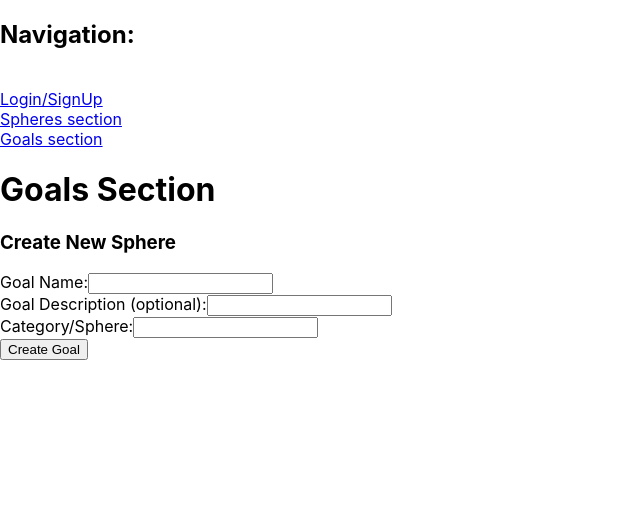
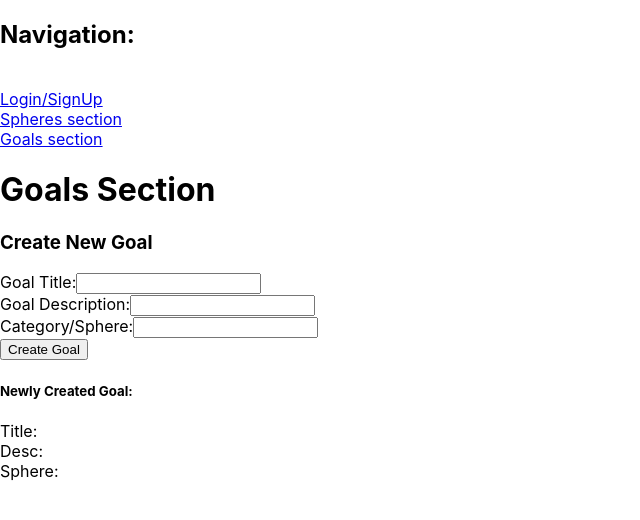
Before and after one commit to Janhavi-Shinde/rails-react-fe-capstone, a React (Create React App) app: page /Goals in a window 1280 px wide. Shown: the top 520 px of the page, without its empty margins (0-640 px from the left). Built offline with nearby package versions, Linux system fonts and the light colour scheme.

Commit message:
added state to Goals 'create' static form also; only fetch request remaining

```diff
--- a/src/Goals.js
+++ b/src/Goals.js
@@ -1,4 +1,4 @@
-import React from "react";
+import React, {useState} from "react";
 
 function Goals() {
   // const [data, setData] = useState(null);
@@ -12,7 +12,25 @@ function Goals() {
   //     }, []
 
   // );
+  const [goalData, setGoalData] = useState({
+    title: "",
+    description: "",
+    sphere: ""
+  });
 
+  function handleChange(event) {
+    setGoalData({
+      ...goalData,
+      [event.target.name]: event.target.value,
+    })
+  };
+
+  function handleSubmit(event){
+    event.preventDefault();
+    setTempText(goalData);
+  }
+
+  const [tempText, setTempText] = useState(" ");
 
     return (
       <>
@@ -20,21 +38,27 @@ function Goals() {
 
 
 
-            <h3>Create New Sphere</h3>
-      <form >
+            <h3>Create New Goal</h3>
+      <form onSubmit={handleSubmit}>
 
         <label>
-          Goal Name:
+          Goal Title:
           <input
             type="text"
+            name="title"
+            value={goalData.name}
+            onChange={handleChange}
 
           />
         </label>
         <br></br>
         <label>
-          Goal Description (optional):
+          Goal Description:
           <input
             type="text"
+            name="description"
+            value={goalData.description}
+            onChange={handleChange}
 
           />
         </label>
@@ -43,6 +67,9 @@ function Goals() {
           Category/Sphere:
           <input
             type="text"
+            name="sphere"
+            value={goalData.sphere}
+            onChange={handleChange}
 
           />
         </label>
@@ -50,6 +77,13 @@ function Goals() {
 
         <button type="submit">Create Goal</button>
       </form>
+
+    <h5>Newly Created Goal: </h5>
+      Title: {tempText.title}
+      <br></br>
+      Desc: {tempText.description}
+      <br></br>
+      Sphere: {tempText.sphere}
 
       </>
 
--- a/src/Spheres.js
+++ b/src/Spheres.js
@@ -52,9 +52,9 @@ function Spheres() {
       <br/>
       <br/>
       <br/>
-   <p> Spheres:
-    {tempText}
-   </p>
+   <h5> Newly created Sphere: </h5>
+    Title: <span/>{tempText}
+
       </>
 
 
```
